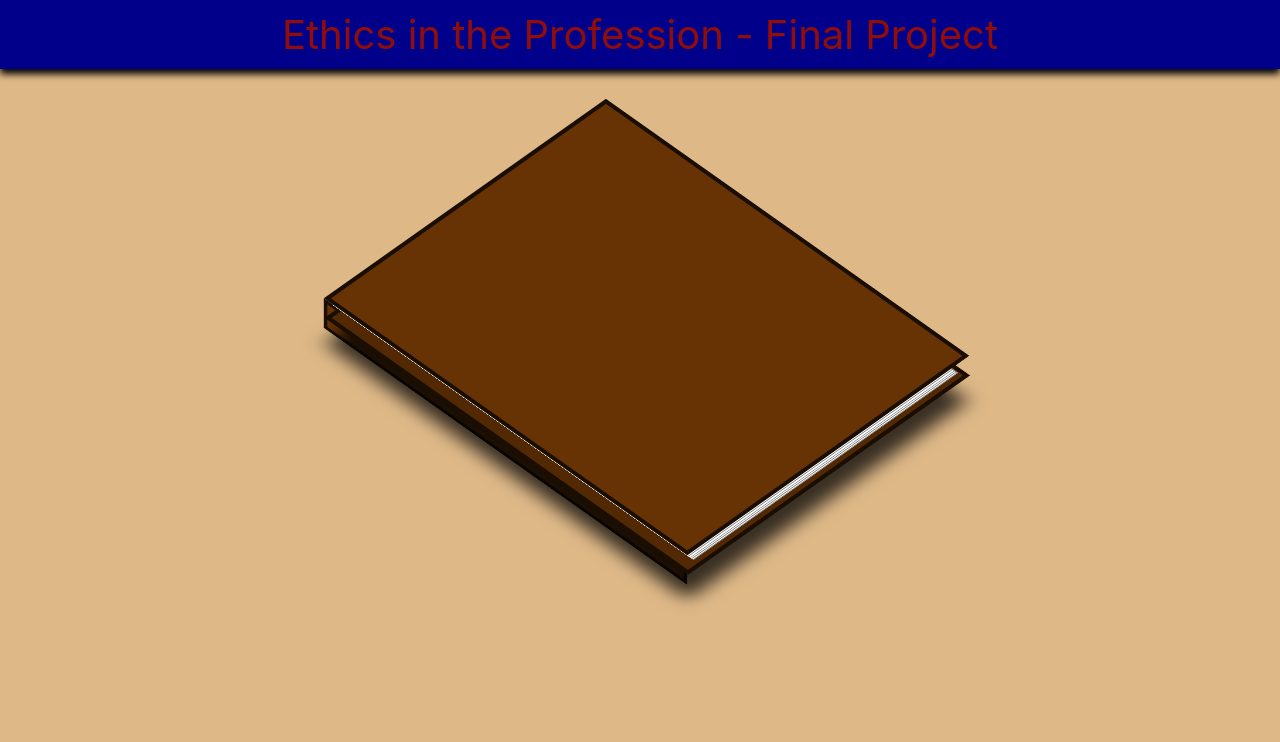
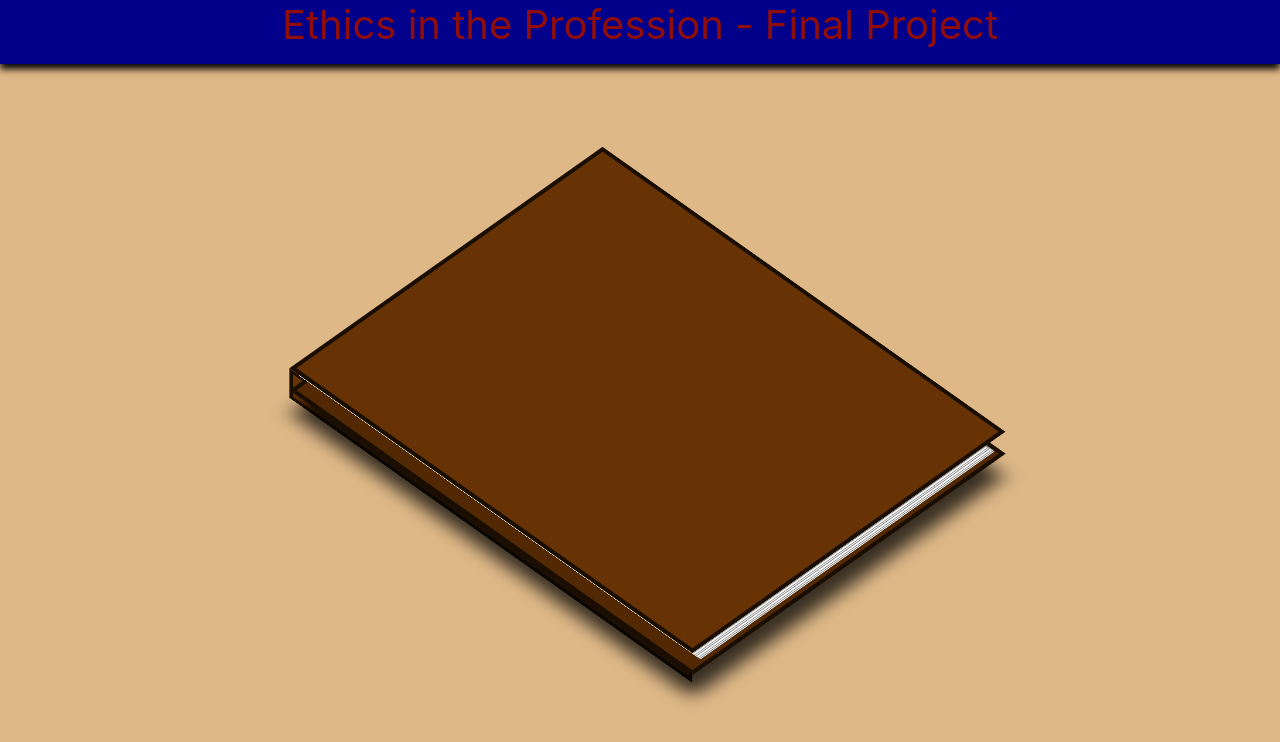
Before and after one commit to LukaWoodson/ethics, a React (Create React App) app: page / in a window 1280 px wide. Shown: the top 742 px of the page. Built offline with nearby package versions, Linux system fonts and the light colour scheme.

Commit message:
Fix book sizing window

```diff
--- a/src/App.js
+++ b/src/App.js
@@ -7,7 +7,7 @@ import { theme } from "./_theme";
 function App() {
   return (
     <ThemeProvider theme={theme}>
-      <div className="App">
+      <div id="App">
         {/*<div id="random"></div>*/}
         <DisplayComponent />
       </div>
--- a/src/_theme.js
+++ b/src/_theme.js
@@ -8,4 +8,9 @@ export const theme = {
     },
     title: "",
   },
+  page: {
+    top: "2.5%",
+    aspectRatio: "8.5/11",
+    height: "95%",
+  },
 };
--- /dev/null
+++ b/src/components/canvas/canvas.component.js
@@ -0,0 +1,16 @@
+import { useEffect, useRef } from "react";
+import create_vara_obj from "../../data/create_vara_obj";
+import { StyledCanvas } from "./canvas.styles";
+
+const CanvasComponent = ({ pageCount, isFlipped }) => {
+  const vara = useRef(null);
+
+  useEffect(() => {
+    vara.current = create_vara_obj();
+  }, []);
+  return (
+    <StyledCanvas id="element" pageCount={pageCount} isFlipped={isFlipped} />
+  );
+};
+
+export default CanvasComponent;
--- /dev/null
+++ b/src/components/canvas/canvas.styles.js
@@ -0,0 +1,10 @@
+import styled from "styled-components";
+
+export const StyledCanvas = styled.div`
+  position: absolute;
+  height: 100%;
+  width: 100%;
+  background-color: ${({ isFlipped }) => (isFlipped ? "orange" : "teal")};
+  z-index: ${({ pageCount }) => pageCount - 1};
+  pointer-events: none;
+`;
--- a/src/components/display/display.component.js
+++ b/src/components/display/display.component.js
@@ -5,7 +5,7 @@ import {
   ContentContainer,
   FrontCover,
   Page,
-  PageWrapper,
+  SiteWrapper,
   Title,
   TitleWrapper,
 } from "./display.styles";
@@ -13,6 +13,7 @@ import {
 import useWindowDimensions from "../window-dimensions";
 import { useEffect, useRef, useState } from "react";
 import { TestPages } from "../../data/test-pages";
+import CanvasComponent from "../canvas/canvas.component";
 
 function DisplayComponent() {
   const { height, width } = useWindowDimensions();
@@ -93,8 +94,9 @@ function DisplayComponent() {
             }}
             onClick={(e) => handleFlip(id, e)}
           >
-            <div className="front">{id}</div>
-            <div className="back"></div>
+            <div className="front">
+              {/*<CanvasComponent pageCount={pages.length} isFlipped={isFlipped} />*/}
+            </div>
           </Page>
         );
       });
@@ -103,7 +105,7 @@ function DisplayComponent() {
   // Title: Revenge of the Code
 
   return (
-    <PageWrapper id={"PAGE WRAPPER"} onClick={handleClose}>
+    <SiteWrapper id={"PAGE WRAPPER"} onClick={handleClose}>
       <TitleWrapper id={"TITLE WRAPPER"}>
         <Title id={"TITLE"}>Ethics in the Profession - Final Project</Title>
       </TitleWrapper>
@@ -117,10 +119,11 @@ function DisplayComponent() {
           />
           <>{paperCreation()}</>
           <BackCover isBookTurned={isBookTurned} />
+
           <BookSide id="side" />
         </Book>
       </ContentContainer>
-    </PageWrapper>
+    </SiteWrapper>
   );
 }
 
--- a/src/components/display/display.styles.js
+++ b/src/components/display/display.styles.js
@@ -2,7 +2,7 @@ import styled from "styled-components";
 
 // -------------- SITE --------------
 
-export const PageWrapper = styled.div`
+export const SiteWrapper = styled.div`
   background-color: burlywood;
   width: 100vw;
   height: 100vh;
@@ -12,8 +12,8 @@ export const PageWrapper = styled.div`
 
 export const TitleWrapper = styled.div`
   background-color: darkblue;
-  padding: 10px;
   display: flex;
+  height: 4rem;
   justify-content: center;
   box-shadow: 0 5px 7px black;
 `;
@@ -24,11 +24,8 @@ export const Title = styled.div`
 `;
 
 export const ContentContainer = styled.div`
-  width: fit-content;
-  height: 90vh;
-  margin: auto;
-  display: flex;
-  justify-content: center;
+  width: 100%;
+  flex-grow: 1;
 `;
 
 // -------------- BOOK --------------
@@ -65,12 +62,13 @@ export const Book = styled.div`
     isBookTurned
       ? "rotateX(0deg)"
       : "rotateX(45deg) rotateY(0deg) rotateZ(-45deg)"};
-  transition: transform 1s;
-  position: relative;
-  left: 0;
+  transition: transform 1s, left 2s;
+  position: absolute;
+  left: ${({ isBookTurned }) => (isBookTurned ? "30%" : 0)};
   top: 0;
   right: 0;
-  bottom: 10%;
+  bottom: 0;
+  margin: auto;
   height: 70%;
   aspect-ratio: 8.5/11;
   box-shadow: ${({ isBookTurned }) =>
@@ -80,11 +78,11 @@ export const Book = styled.div`
 `;
 
 export const Page = styled.div`
-  height: 95%;
-  aspect-ratio: 8.5/11;
   background-color: ${({ isFlipped }) => (isFlipped ? "#e3e3e3" : "white")};
   position: absolute;
-  top: 2.5%;
+  height: ${({ theme }) => theme.page.height};
+  top: ${({ theme }) => theme.page.top};
+  aspect-ratio: ${({ theme }) => theme.page.aspectRatio};
   z-index: ${({ zIndex }) => zIndex};
   padding-right: ${({ index, isBookTurned }) =>
     `${isBookTurned ? index / 20 : index / 30}%`};
--- /dev/null
+++ b/src/data/create_vara_obj.js
@@ -0,0 +1,25 @@
+import Vara from "vara";
+
+const CreateVaraOBJ = () => {
+  console.log("CreateVaraObj");
+  return new Vara(
+    "#element",
+    "pacificoSLO.json",
+    content.map((text) => ({
+      text,
+      autoAnimation: false,
+      duration: 3000,
+      x: 0,
+      y: 0,
+      fromCurrentPosition: {
+        x: false,
+        y: false,
+      },
+    })),
+    { fontSize: 46 }
+  );
+};
+
+const content = ["first", "second", "third", "fourth"];
+
+export default CreateVaraOBJ;
--- a/src/index.css
+++ b/src/index.css
@@ -1,13 +1,29 @@
 body {
-  margin: 0;
   font-family: -apple-system, BlinkMacSystemFont, 'Segoe UI', 'Roboto', 'Oxygen',
     'Ubuntu', 'Cantarell', 'Fira Sans', 'Droid Sans', 'Helvetica Neue',
     sans-serif;
   -webkit-font-smoothing: antialiased;
   -moz-osx-font-smoothing: grayscale;
+  height: 100vh;
+  width: 100%;
+  overflow: hidden;
 }
 
 code {
   font-family: source-code-pro, Menlo, Monaco, Consolas, 'Courier New',
     monospace;
 }
+* {
+  padding: 0;
+  margin: 0;
+}
+
+#root {
+  width: 100%;
+  height: 100%;
+}
+
+#App {
+  width: 100%;
+  height: 100%;
+}
```
